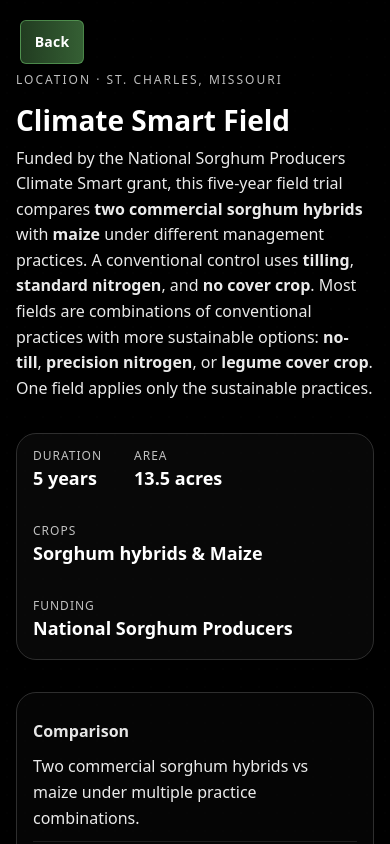
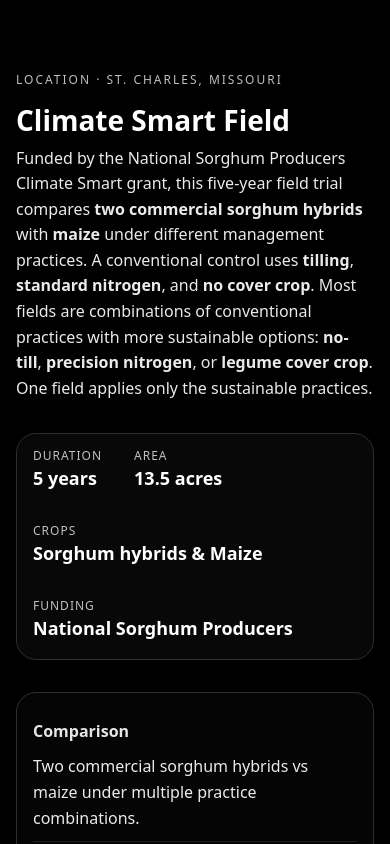
Before and after one commit to shakoorlab/fieldlab-website, a React (Vite) app: page /fields/climate-smart in a window 390 px wide. Shown: the top 844 px of the page. Built offline with nearby package versions, Linux system fonts and the light colour scheme; a web font is replaced by a local one.

Commit message:
Below the md breakpoint, the 'Back' button does not render (this is on purpose)

```diff
--- a/src/components/Fields/Climate_Smart/Panel.jsx
+++ b/src/components/Fields/Climate_Smart/Panel.jsx
@@ -14,6 +14,7 @@ import { useTheme } from "@mui/material/styles";
 export default function ClimateSmartPanel() {
   const theme = useTheme();
   const reduce = useMediaQuery("(prefers-reduced-motion: reduce)");
+  const isMdUp = useMediaQuery(theme.breakpoints.up("md"));
 
   const tags = [
     "No-till",
@@ -66,7 +67,8 @@ export default function ClimateSmartPanel() {
         "@keyframes pan": { to: { backgroundPosition: "0 100%" } },
       }}
     >
-      {/* Top-left Back button */}
+      {/* Top-left Back button, does not render under the md breakpoint*/}
+      {isMdUp && (
         <Button
           component="a"
           href="#"
@@ -129,6 +131,7 @@ export default function ClimateSmartPanel() {
         >
           Back
         </Button>
+      )}
 
       <Container>
         {/* Header */}
--- a/src/components/Fields/HPI/Panel.jsx
+++ b/src/components/Fields/HPI/Panel.jsx
@@ -14,6 +14,7 @@ import { useTheme } from "@mui/material/styles";
 export default function HPIPanel() {
   const theme = useTheme();
   const reduce = useMediaQuery("(prefers-reduced-motion: reduce)");
+  const isMdUp = useMediaQuery(theme.breakpoints.up("md"));
 
   const tags = [
     "344 varieties",
@@ -66,7 +67,8 @@ export default function HPIPanel() {
         "@keyframes pan": { to: { backgroundPosition: "0 100%" } },
       }}
     >
-      {/* Top-left Back button */}
+      {/* Top-left Back button, does not render under the md breakpoint*/}
+      {isMdUp && (
         <Button
           component="a"
           href="#"
@@ -129,6 +131,7 @@ export default function HPIPanel() {
         >
           Back
         </Button>
+      )}
 
       <Container>
         {/* Header */}
```
Lines whose indentation alone changed are shown as unchanged.
